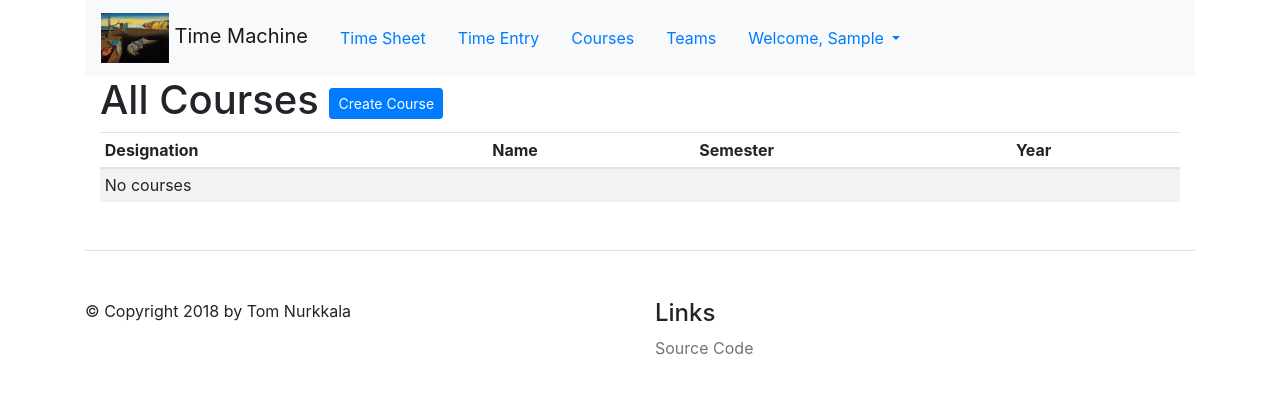
After one commit to faraday-effect/time-machine-flask, a Flask app: page /courses/all in a window 1280 px wide. The commit adds this page. Shown: the top 394 px of the page. Run offline with Flask 2, Linux system fonts and the light colour scheme; the visitor is signed in with stand-in values (Sample User, id 1); data that the repository does not hold is empty; some libraries are stand-ins or nearby versions.

Commit message:
Add initial CRUD for courses and teams

```diff
--- a/app.py
+++ b/app.py
@@ -1,10 +1,11 @@
 from urllib.parse import urlparse, urljoin
+import datetime
 
 from flask import Flask, render_template, flash, redirect, url_for, abort, request
 from flask_login import LoginManager, UserMixin, login_required, login_user, logout_user, current_user
 from flask_wtf import FlaskForm
-from wtforms import SubmitField, StringField, PasswordField, HiddenField
-from wtforms.fields.html5 import DateField, TimeField
+from wtforms import SubmitField, StringField, PasswordField, HiddenField, SelectField
+from wtforms.fields.html5 import DateField, TimeField, IntegerField
 from wtforms.validators import Email, Length, DataRequired, NumberRange, InputRequired, EqualTo
 
 import db
@@ -72,9 +73,9 @@ def login():
                 next = request.args.get('next')
                 if not is_safe_url(next):
                     return abort(400)
+                return redirect(next or url_for('index'))
             else:
                 flash('Login failed')
-        return redirect(next or url_for('index'))
     return render_template('login.html', form=login_form)
 
 
@@ -125,5 +126,72 @@ def time_entry():
     return render_template('time-entry.html', form=time_entry_form)
 
 
+class CourseForm(FlaskForm):
+    designation = StringField('Designation',
+                              render_kw={'placeholder': '(e.g., SYS394)'},
+                              validators=[InputRequired()])
+    name = StringField('Course Name',
+                       render_kw={'placeholder': '(e.g., Information Systems Design)'},
+                       validators=[InputRequired()])
+    semester = SelectField('Semester',
+                           choices=[('fall', 'Fall'), ('jterm', 'J-Term'), ('spring', 'Spring')])
+    year = IntegerField('Year',
+                        default=datetime.date.today().year,
+                        validators=[NumberRange(min=2000)])
+    submit = SubmitField()
+
+
+@app.route('/courses/all')
+@login_required
+def all_courses():
+    return render_template('courses/all.html', courses=db.read_all_courses())
+
+
+@app.route('/courses/create', methods=['GET', 'POST'])
+@login_required
+def create_course():
+    course_form = CourseForm()
+    if course_form.validate_on_submit():
+        rowcount = db.create_course({'designation': course_form.designation.data,
+                                     'name': course_form.name.data,
+                                     'semester': course_form.semester.data,
+                                     'year': course_form.year.data})
+        if rowcount == 1:
+            flash('Course {} created'.format(course_form.name.data))
+            return redirect(url_for('all_courses'))
+    return render_template('courses/add.html', form=course_form)
+
+
+@app.route('/teams/all')
+@login_required
+def all_teams():
+    return render_template('teams/all.html', teams=db.read_all_teams())
+
+
+class TeamForm(FlaskForm):
+    name = StringField('Team Name', validators=[InputRequired()])
+    courses = SelectField('Course', coerce=int)
+    submit = SubmitField()
+
+
+@app.route('/teams/create', methods=['GET', 'POST'])
+@login_required
+def create_team():
+    team_form = TeamForm()
+
+    team_form.courses.choices = [(row['id'],
+                                  "{}-{} ({} {})".format(row['designation'], row['name'],
+                                                         row['semester'], row['year']))
+                                 for row in db.read_all_courses()]
+
+    if team_form.validate_on_submit():
+        rowcount = db.create_team({'name': team_form.name.data,
+                                   'course_id': team_form.courses.data})
+        if rowcount == 1:
+            flash('Team {} created'.format(team_form.name.data))
+            return redirect(url_for('all_teams'))
+    return render_template('teams/add.html', form=team_form)
+
+
 if __name__ == '__main__':
     app.run(debug=True)
--- a/db.py
+++ b/db.py
@@ -16,6 +16,7 @@ def close_db_connection():
 
 
 # User
+
 
 def create_user(user):
     query = """
@@ -47,6 +48,57 @@ def read_user_by_email(email):
     return g.cursor.fetchone()
 
 
+# Course
+
+def create_course(course_info):
+    query = """
+    INSERT INTO course(designation, name, semester, year)
+    VALUES(%(designation)s, %(name)s, %(semester)s, %(year)s)
+    """
+    g.cursor.execute(query, course_info)
+    g.connection.commit()
+    return g.cursor.rowcount
+
+
+def read_all_courses():
+    g.cursor.execute('SELECT * FROM course ORDER BY designation')
+    return g.cursor.fetchall()
+
+
+# Team
+
+
+def create_team(team_info):
+    query = """
+    INSERT INTO team(name, course_id)
+    VALUES(%(name)s, %(course_id)s)
+    """
+    g.cursor.execute(query, team_info)
+    g.connection.commit()
+    return g.cursor.rowcount
+
+
+def read_all_teams():
+    query = """
+SELECT
+  team.id     AS team_id,
+  team.name   AS team_name,
+  course.id   AS course_id,
+  designation,
+  course.name AS course_name,
+  semester,
+  year
+FROM team
+  INNER JOIN course ON team.course_id = course.id
+ORDER BY
+  team_name, designation;
+    """
+    g.cursor.execute(query)
+    return g.cursor.fetchall()
+
+
+# Time
+
 def read_time_entries():
     g.cursor.execute('SELECT * FROM time ORDER BY start_date, start_time')
     return g.cursor.fetchall()
--- a/sql/insert-test-data.sql
+++ b/sql/insert-test-data.sql
@@ -1,4 +1,4 @@
-INSERT INTO public.course (id, designation, name, semeser, year)
+INSERT INTO public.course (id, designation, name, semester, year)
   VALUES (1, 'SYS 394', 'Information Systems Design', 'Spring', 2018);
 
 INSERT INTO public.project (id, name, course_id)
--- /dev/null
+++ b/templates/courses/all.html
@@ -0,0 +1,34 @@
+{% extends 'main.html' %}
+
+{% block title %}All Courses{% endblock %}
+
+{% block content %}
+    <h1>
+        All Courses
+        <a class="btn btn-sm btn-primary" href="{{ url_for('create_course') }}">Create Course</a>
+    </h1>
+    <table class="table table-striped table-hover table-sm">
+        <thead>
+        <tr>
+            <th>Designation</th>
+            <th>Name</th>
+            <th>Semester</th>
+            <th>Year</th>
+        </tr>
+        </thead>
+        <tbody>
+        {% for course in courses %}
+            <tr>
+                <td>{{ course.designation }}</td>
+                <td>{{ course.name }}</td>
+                <td>{{ course.semester }}</td>
+                <td>{{ course.year }}</td>
+            </tr>
+        {% else %}
+            <tr>
+                <td colspan="4">No courses</td>
+            </tr>
+        {% endfor %}
+        </tbody>
+    </table>
+{% endblock %}
--- a/templates/main.html
+++ b/templates/main.html
@@ -13,9 +13,11 @@
                     {% if current_user.is_authenticated %}
                         <li class="nav-item"><a class="nav-link" href="{{ url_for('time_sheet') }}">Time Sheet</a></li>
                         <li class="nav-item"><a class="nav-link" href="{{ url_for('time_entry') }}">Time Entry</a></li>
+                        <li class="nav-item"><a class="nav-link" href="{{ url_for('all_courses') }}">Courses</a></li>
+                        <li class="nav-item"><a class="nav-link" href="{{ url_for('all_teams') }}">Teams</a></li>
                         <li class="nav-item dropdown">
-                            <a class="nav-link dropdown-toggle" href="#" id="navbarDropdown" role="button"
-                               data-toggle="dropdown" aria-haspopup="true" aria-expanded="false">
+                            <a class="nav-link dropdown-toggle" href="#"
+                               id="navbarDropdown" role="button" data-toggle="dropdown">
                                 Welcome, {{ current_user.first_name }}
                             </a>
                             <div class="dropdown-menu" aria-labelledby="navbarDropdown">
@@ -39,7 +41,7 @@
             {% endblock %}
         </div>
 
-        <footer>
+        <footer class="pt-4 my-md-5 pt-md-5 border-top">
             <div class="row">
                 <div class="col">
                     &copy; Copyright 2018 by Tom Nurkkala
@@ -47,7 +49,9 @@
                 <div class="col">
                     <h4>Links</h4>
                     <ul class="list-unstyled">
-                        <li><a class="text-muted" href="#">Source</a></li>
+                        <li>
+                            <a class="text-muted" href="https://github.com/faraday-effect/time-machine">Source Code</a>
+                        </li>
                     </ul>
                 </div>
             </div>
--- a/user.py
+++ b/user.py
@@ -39,7 +39,7 @@ class User(UserMixin):
 
     @password.setter
     def password(self, password):
-        self['password_hash'] = generate_password_hash(password)
+        self.password_hash = generate_password_hash(password)
 
     def verify_password(self, password):
         return check_password_hash(self.password_hash, password)
```
Also changed, not shown: templates/courses/_fields.html (added, +24 -0 lines), templates/courses/add.html (added, +12 -0 lines), templates/teams/_fields.html (added, +12 -0 lines), templates/teams/add.html (added, +12 -0 lines), templates/teams/all.html (added, +33 -0 lines).
